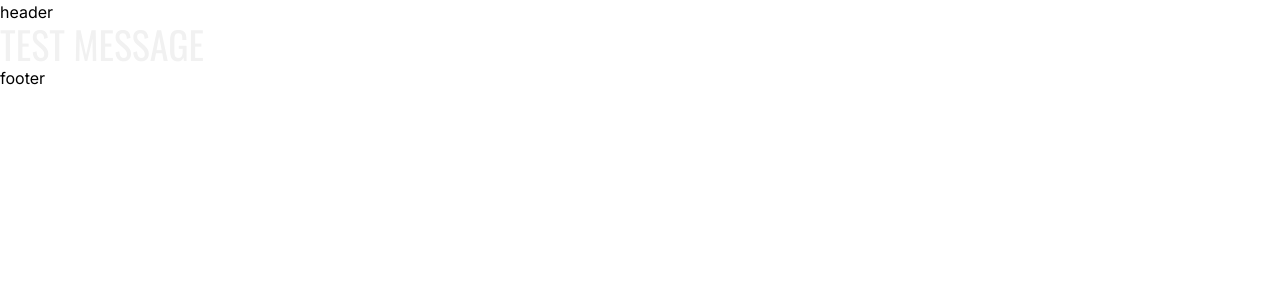
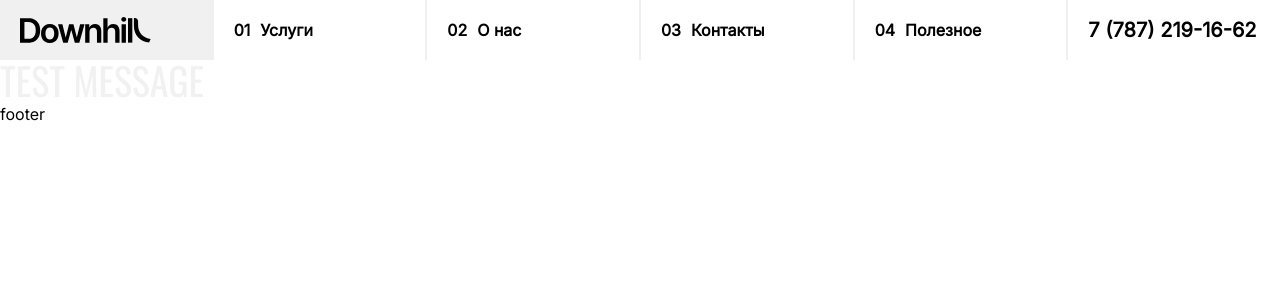
Before and after one commit to yaseliwanoff/Dowhill, a Nuxt app: page / in a window 1280 px wide. Shown: the top 300 px of the page. Built offline with nearby package versions, Linux system fonts and the light colour scheme.

Commit message:
Использование компонента хеадер

```diff
--- a/app/layouts/default.vue
+++ b/app/layouts/default.vue
@@ -1,6 +1,5 @@
 <template lang="pug">
-  header
-    p header
+  TemplateHeader
   main
     slot
   footer
```
